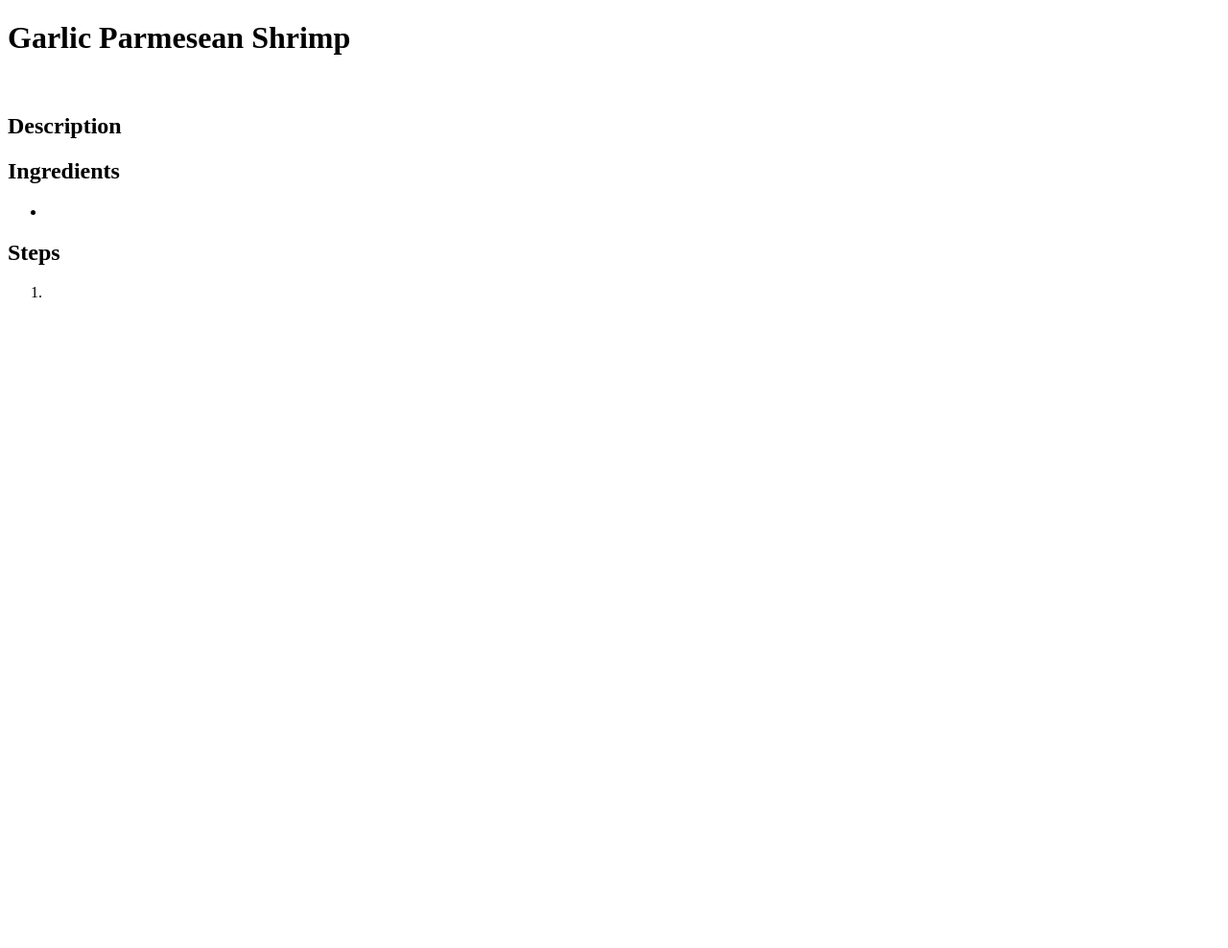
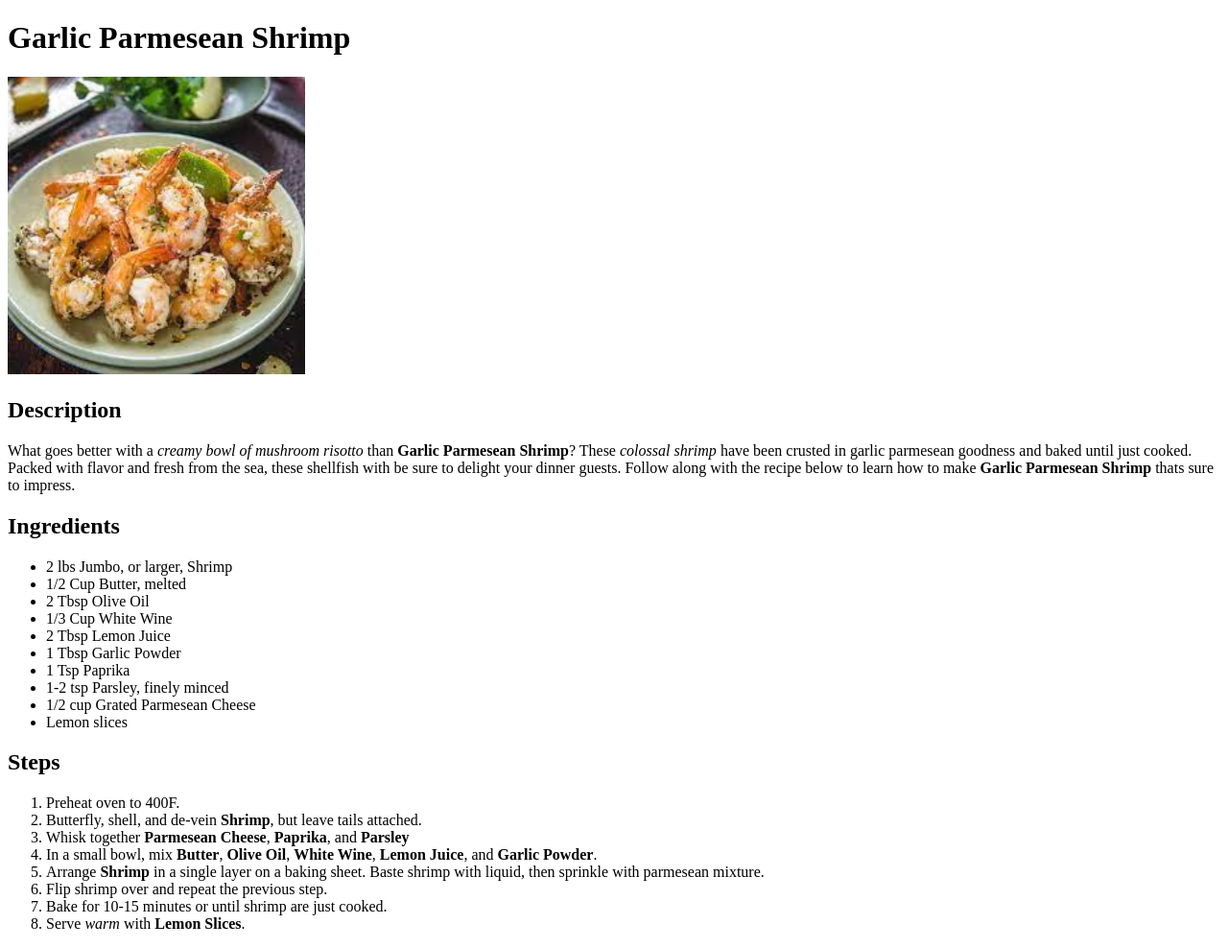
Before and after one commit to jachapman90/odin-recipes, a plain HTML site: page recipes/garlic-parm-shrimp.html in a window 1280 px wide. Shown: the whole page at 96% size. Before the commit the page ends 800 px from the top, so only its background shows below. Drawn offline with Linux system fonts and the light colour scheme.

Commit message:
Add all necessary content to garlic-parm-shrimp

```diff
--- a/recipes/garlic-parm-shrimp.html
+++ b/recipes/garlic-parm-shrimp.html
@@ -7,16 +7,35 @@
     </head>
     <body>
       <h1>Garlic Parmesean Shrimp</h1>
-        <img src="" height="310" alt="">
+        <img src="../img/garlic-parm-shrimp.jpeg" height="310" alt="A plate of perfectly baked garlic parmesean shrimp">
     <h2>Description</h2>
-      <p></p>
+      <p>What goes better with a <em>creamy bowl of mushroom risotto</em> than <strong>Garlic Parmesean Shrimp</strong>?
+      These <em>colossal shrimp</em> have been crusted in garlic parmesean goodness and baked until just cooked.
+    Packed with flavor and fresh from the sea, these shellfish with be sure to delight your dinner guests.
+    Follow along with the recipe below to learn how to make <strong>Garlic Parmesean Shrimp</strong> thats sure to impress.</p>
     <h2>Ingredients</h2>
       <ul>
-        <li></li>
+        <li>2 lbs Jumbo, or larger, Shrimp</li>
+        <li>1/2 Cup Butter, melted</li>
+        <li>2 Tbsp Olive Oil</li>
+        <li>1/3 Cup White Wine</li>
+        <li>2 Tbsp Lemon Juice</li>
+        <li>1 Tbsp Garlic Powder</li>
+        <li>1 Tsp Paprika</li>
+        <li>1-2 tsp Parsley, finely minced</li>
+        <li>1/2 cup Grated Parmesean Cheese</li>
+        <li>Lemon slices</li>
       </ul>
       <h2>Steps</h2>
       <ol>
-        <li></li>
+        <li>Preheat oven to 400F.</li>
+        <li>Butterfly, shell, and de-vein <strong>Shrimp</strong>, but leave tails attached.</li>
+        <li>Whisk together <strong>Parmesean Cheese</strong>, <strong>Paprika</strong>, and <strong>Parsley</strong></li>
+        <li>In a small bowl, mix <strong>Butter</strong>, <strong>Olive Oil</strong>, <strong>White Wine</strong>, <strong>Lemon Juice</strong>, and <strong>Garlic Powder</strong>.</li>
+        <li>Arrange <strong>Shrimp</strong> in a single layer on a baking sheet. Baste shrimp with liquid, then sprinkle with parmesean mixture.</li>
+        <li>Flip shrimp over and repeat the previous step.</li>
+        <li>Bake for 10-15 minutes or until shrimp are just cooked.</li>
+        <li>Serve <em>warm</em> with <strong>Lemon Slices</strong>.</li>
       </ol>
 
 </body>
```
